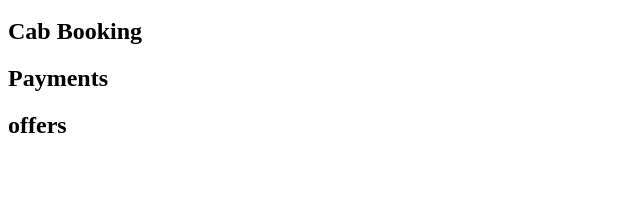
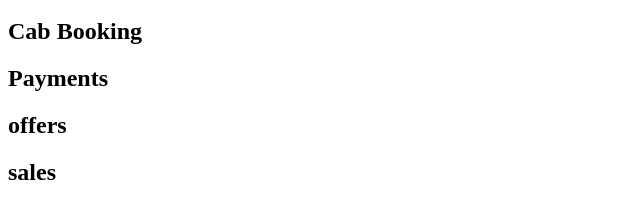
Before and after one commit to lavanya3955/FST, a plain HTML site: page index.html in a window 1280 px wide. Shown: the part 48-266 px from the top of the page, without its empty margins (0-640 px from the left). Drawn offline with Linux system fonts and the light colour scheme.

Commit message:
added sales

```diff
--- a/index.html
+++ b/index.html
@@ -5,3 +5,4 @@
 <h2>Payments</h2>
 
 <h2>offers</h2>
+<h2>sales</h2>
```
